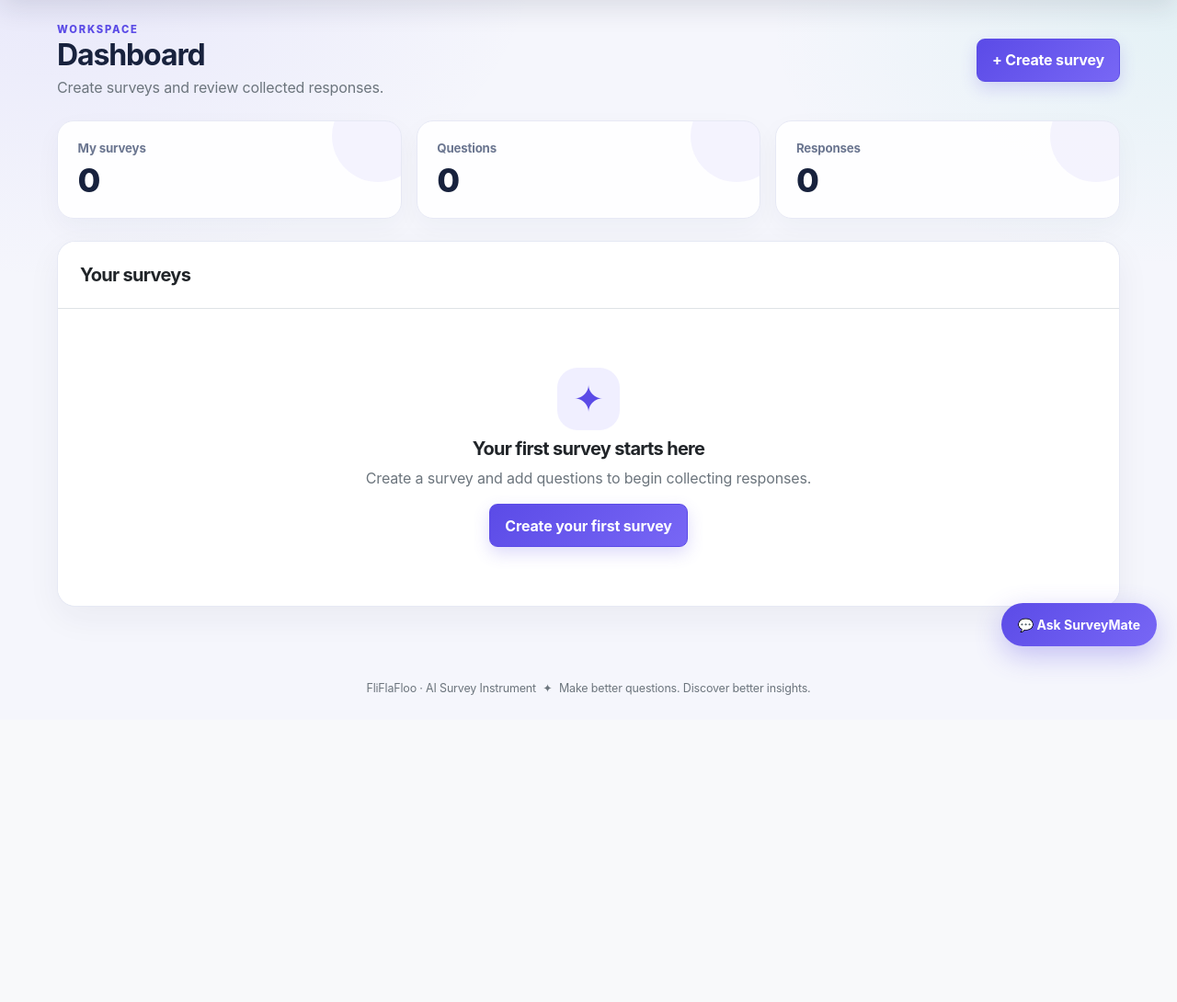
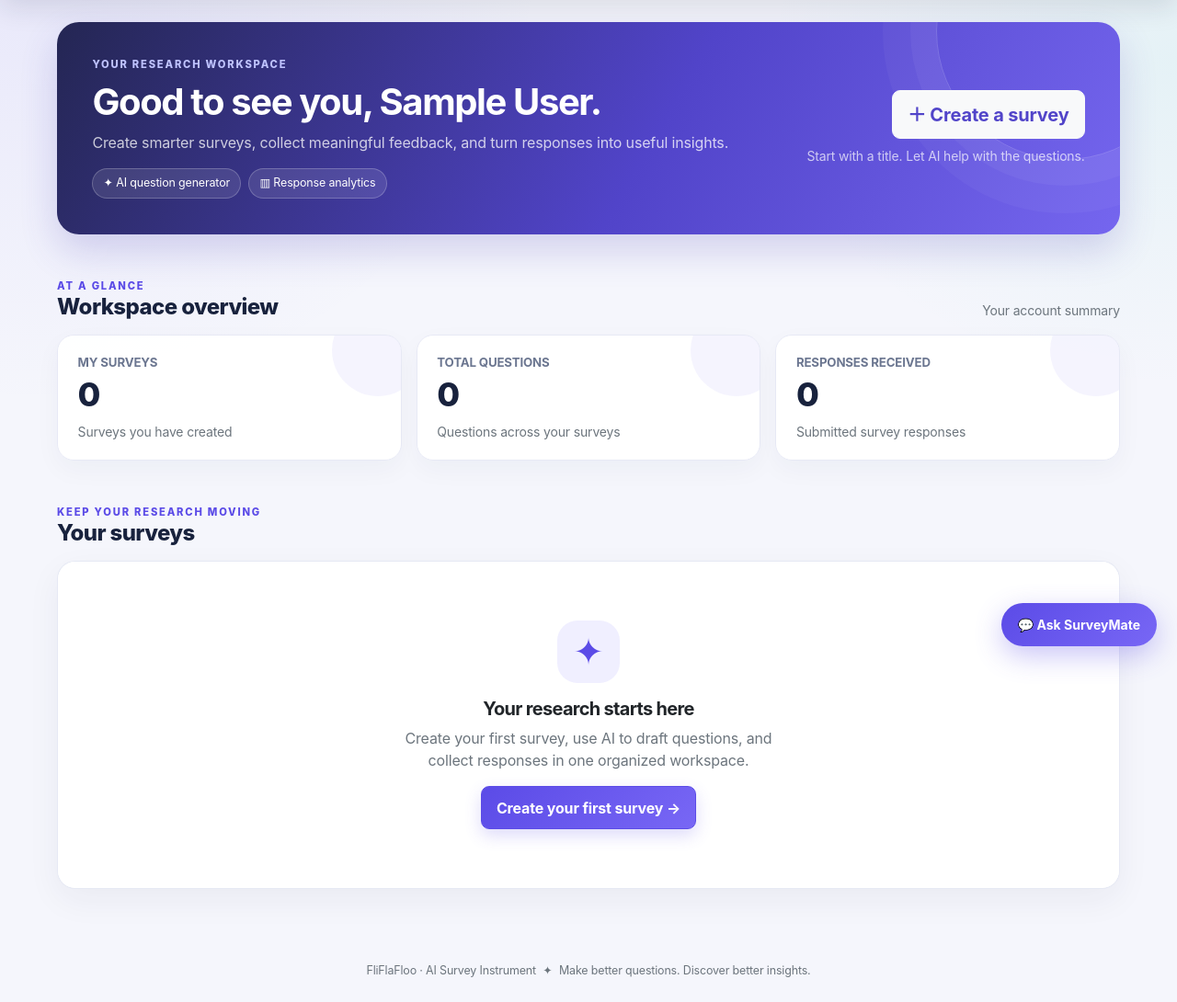
Before and after one commit to myhkaong-stack/FliFlaFloo, a Flask app: page /dashboard in a window 1280 px wide. Shown: the part 75-1165 px from the top of the page at 92% size. Before the commit the page ends 831 px from the top, so only its background shows below. Run offline with Flask 3, Linux system fonts and the light colour scheme; the visitor is signed in with stand-in values (Sample User, id 1); data that the repository does not hold is empty; some libraries are stand-ins or nearby versions.

Commit message:
Redesign dashboard with research workspace hero and polished stats

```diff
--- a/ai-survey-instrument/templates/dashboard.html
+++ b/ai-survey-instrument/templates/dashboard.html
@@ -1,24 +1,50 @@
-{% extends "base.html" %}{% block title %}Dashboard · AI Survey Instrument{% endblock %}
+{% extends "base.html" %}{% block title %}Dashboard · FliFlaFloo AI Survey{% endblock %}
 {% block content %}
-<div class="d-flex flex-wrap justify-content-between align-items-center gap-3 mb-4">
-  <div><div class="eyebrow">WORKSPACE</div><h1 class="h2 fw-bold mb-1">Dashboard</h1><p class="text-secondary mb-0">Create surveys and review collected responses.</p></div>
-  <a class="btn btn-primary" href="{{ url_for('create_survey') }}">+ Create survey</a>
+<section class="workspace-hero mb-4 mb-md-5">
+  <div class="row align-items-center g-4 position-relative" style="z-index:1">
+    <div class="col-lg-8">
+      <div class="eyebrow mb-2">YOUR RESEARCH WORKSPACE</div>
+      <h1 class="display-6 fw-bold mb-2">Good to see you, {{ session.get('user_name', 'Researcher') }}.</h1>
+      <p class="mb-3">Create smarter surveys, collect meaningful feedback, and turn responses into useful insights.</p>
+      <div class="d-flex flex-wrap gap-2">
+        <span class="hero-chip">✦ AI question generator</span>
+        <span class="hero-chip">▥ Response analytics</span>
+      </div>
+    </div>
+    <div class="col-lg-4 text-lg-end">
+      <a class="btn btn-light btn-lg" href="{{ url_for('create_survey') }}" style="color:#5144c9">＋ Create a survey</a>
+      <div class="small mt-2" style="color:rgba(255,255,255,.7)">Start with a title. Let AI help with the questions.</div>
+    </div>
+  </div>
+</section>
+
+<div class="d-flex flex-wrap align-items-end justify-content-between gap-2 mb-3">
+  <div><div class="eyebrow">AT A GLANCE</div><h2 class="h4 section-heading mb-0">Workspace overview</h2></div>
+  <span class="small text-secondary">Your account summary</span>
 </div>
-<div class="row g-3 mb-4">
-  <div class="col-md-4"><div class="stat-card"><div class="stat-label">My surveys</div><div class="stat-number">{{ surveys|length }}</div></div></div>
-  <div class="col-md-4"><div class="stat-card"><div class="stat-label">Questions</div><div class="stat-number">{{ question_count }}</div></div></div>
-  <div class="col-md-4"><div class="stat-card"><div class="stat-label">Responses</div><div class="stat-number">{{ response_count }}</div></div></div>
+<div class="row g-3 mb-4 mb-md-5">
+  <div class="col-sm-6 col-lg-4"><div class="stat-card h-100"><div class="stat-label">MY SURVEYS</div><div class="stat-number">{{ surveys|length }}</div><div class="small text-secondary mt-2">Surveys you have created</div></div></div>
+  <div class="col-sm-6 col-lg-4"><div class="stat-card h-100"><div class="stat-label">TOTAL QUESTIONS</div><div class="stat-number">{{ question_count }}</div><div class="small text-secondary mt-2">Questions across your surveys</div></div></div>
+  <div class="col-sm-6 col-lg-4"><div class="stat-card h-100"><div class="stat-label">RESPONSES RECEIVED</div><div class="stat-number">{{ response_count }}</div><div class="small text-secondary mt-2">Submitted survey responses</div></div></div>
 </div>
-<div class="card border-0 shadow-sm"><div class="card-body p-0">
-  <div class="p-3 p-md-4 border-bottom"><h2 class="h5 fw-bold mb-0">Your surveys</h2></div>
+
+<div class="d-flex flex-wrap align-items-end justify-content-between gap-2 mb-3">
+  <div><div class="eyebrow">KEEP YOUR RESEARCH MOVING</div><h2 class="h4 section-heading mb-0">Your surveys</h2></div>
+  {% if surveys %}<a class="btn btn-outline-primary" href="{{ url_for('create_survey') }}">＋ New survey</a>{% endif %}
+</div>
+<div class="card border-0"><div class="card-body p-0">
   {% if surveys %}
-  <div class="table-responsive"><table class="table align-middle mb-0"><thead><tr><th class="ps-4">Survey</th><th>Type</th><th>Questions</th><th>Responses</th><th class="text-end pe-4">Actions</th></tr></thead><tbody>
+  <div class="table-responsive"><table class="table align-middle mb-0"><thead><tr><th class="ps-4">Survey</th><th>Type</th><th>Questions</th><th>Responses</th><th class="text-end pe-4">Action</th></tr></thead><tbody>
   {% for survey in surveys %}<tr>
-    <td class="ps-4"><div class="fw-semibold">{{ survey.title }}</div><div class="small text-secondary">{{ survey.created_at.strftime('%b %d, %Y') }}</div></td>
-    <td><span class="badge text-bg-light">{{ survey.interview_type }}</span></td><td>{{ survey.questions|length }}</td><td>{{ survey.responses|length }}</td>
-    <td class="text-end pe-4"><a class="btn btn-sm btn-outline-primary" href="{{ url_for('survey_detail', survey_id=survey.id) }}">Open</a></td>
+    <td class="ps-4"><div class="fw-bold">{{ survey.title }}</div><div class="small text-secondary mt-1">Created {{ survey.created_at.strftime('%b %d, %Y') }}</div></td>
+    <td><span class="badge text-bg-light">{{ survey.interview_type }}</span></td>
+    <td><span class="fw-semibold">{{ survey.questions|length }}</span></td>
+    <td><span class="fw-semibold">{{ survey.responses|length }}</span></td>
+    <td class="text-end pe-4"><a class="btn btn-sm btn-outline-primary" href="{{ url_for('survey_detail', survey_id=survey.id) }}">Open survey →</a></td>
   </tr>{% endfor %}
   </tbody></table></div>
-  {% else %}<div class="empty-state"><div class="display-6 mb-2">✦</div><h3 class="h5 fw-bold">Your first survey starts here</h3><p class="text-secondary">Create a survey and add questions to begin collecting responses.</p><a class="btn btn-primary" href="{{ url_for('create_survey') }}">Create your first survey</a></div>{% endif %}
+  {% else %}
+  <div class="empty-state"><div class="display-6 mb-3">✦</div><h3 class="h5 fw-bold">Your research starts here</h3><p class="text-secondary mx-auto" style="max-width:430px">Create your first survey, use AI to draft questions, and collect responses in one organized workspace.</p><a class="btn btn-primary" href="{{ url_for('create_survey') }}">Create your first survey →</a></div>
+  {% endif %}
 </div></div>
 {% endblock %}
```
